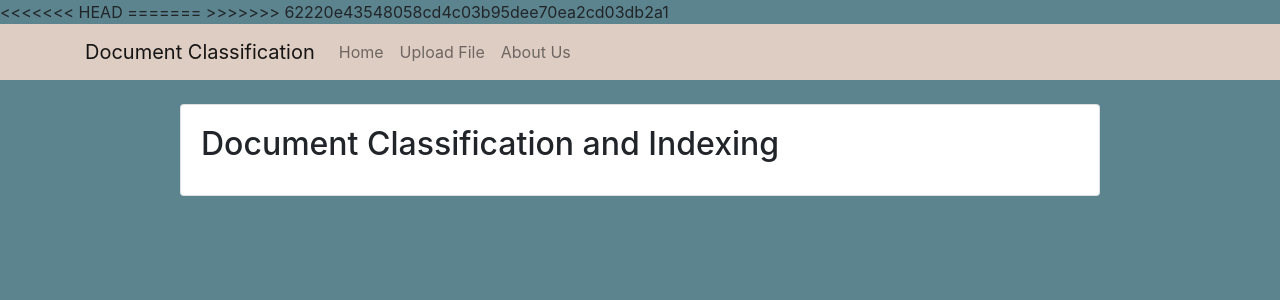
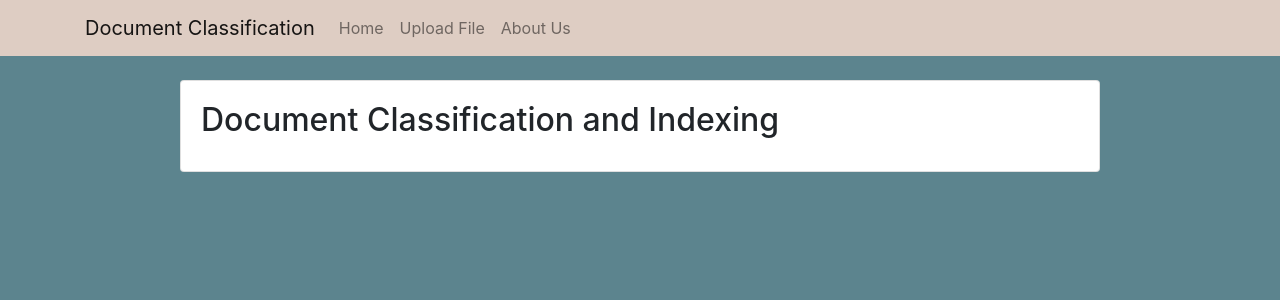
Before and after one commit to nsshah14/Document_Classification, a Django app: page / in a window 1280 px wide. Shown: the top 300 px of the page. Run offline with Django 3.2, Linux system fonts and the light colour scheme; parts of the project's set-up code (start-up, migrations or seed data) failed here and were passed over; some libraries are stand-ins or nearby versions.

Commit message:
File upload complete

```diff
--- a/mysite/templates/base.html
+++ b/mysite/templates/base.html
@@ -3,15 +3,9 @@
 <head>
   <meta charset="utf-8">
   <meta name="viewport" content="width=device-width, initial-scale=1, shrink-to-fit=no">
-<<<<<<< HEAD
-  <link rel="stylesheet" href="{% static 'bootstrap/dist/css/bootstrap.min.css' %}">
+  <link rel="stylesheet" type="text/css" href="{% static 'bootstrap/dist/css/bootstrap.min.css' %}">
   <link rel="stylesheet" type="text/css" href="{% static 'css/app.css' %}">
-  <link rel="stylesheet" type="text/css" href="{% static 'dropzone/dist/min/dropzone.min.css' %}">
-=======
-  <link type="text/css" href="{% static 'bootstrap/dist/css/bootstrap.min.css' %}">
-  <link type="text/css" href="{% static 'css/app.css' %}">
-  <link type="text/css" href="{% static 'dropzone/dropzone.css' %}">
->>>>>>> 62220e43548058cd4c03b95dee70ea2cd03db2a1
+  <link rel="stylesheet" type="text/css" href="{% static 'dropzone/dropzone.css' %}">
   <title>{% block title %}Document Classification{% endblock %}</title>
 </head>
 <body style="background-color: #5c848e">
```
